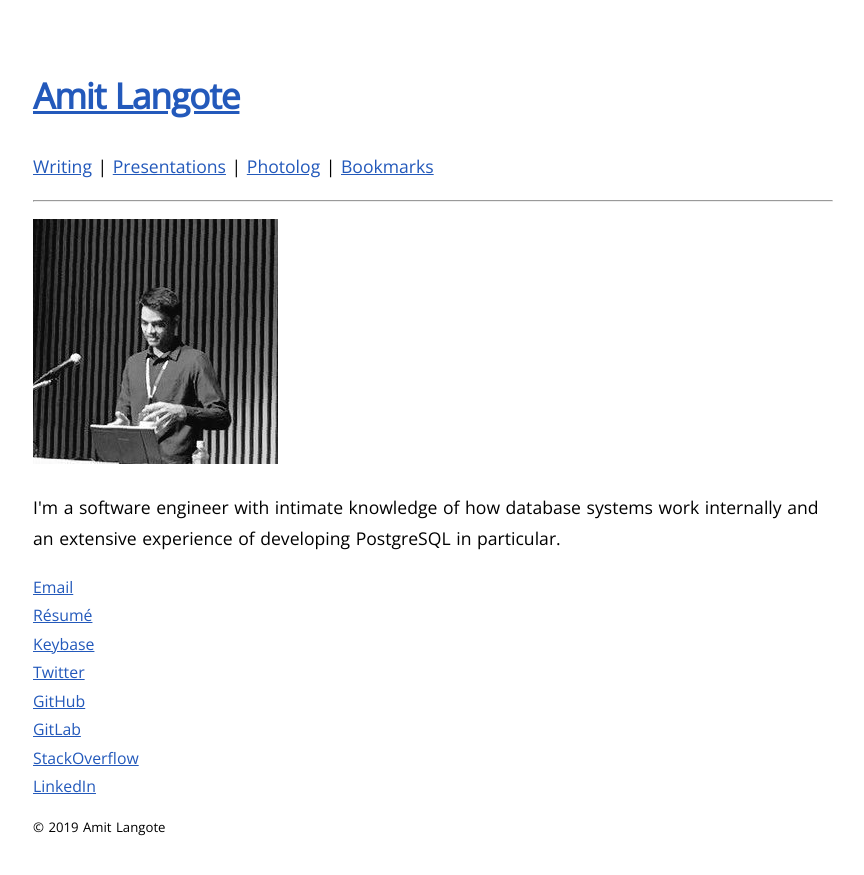
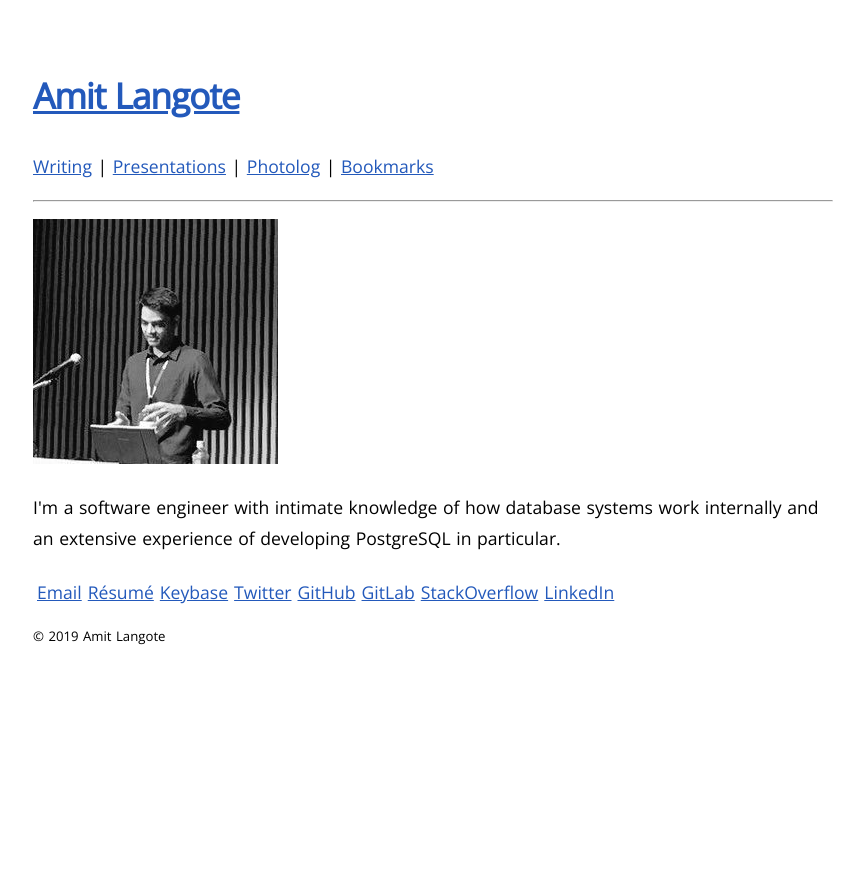
Before and after one commit to amitlan/website, a Jekyll site: the page built from index.md, in a window 1280 px wide. Shown: the top 875 px of the page, without its empty margins (207-1071 px from the left). Built offline with Jekyll 4.4.1, drawn with Linux system fonts in a browser that asks for light colours.

Commit message:
index: biggest tweak ever

```diff
--- a/index.md
+++ b/index.md
@@ -5,13 +5,5 @@ layout: default
 <hr>
 <img src="files/me.jpg" alt="hi" class="inline"/>
 <p>I'm a software engineer with intimate knowledge of how database systems work internally and an extensive experience of developing PostgreSQL in particular.</p>
-<ul>
- <li><a href="mailto:amitlangote09@gmail.com">Email</a></li>
- <li><a href="https://s3-ap-northeast-1.amazonaws.com/amitlan.com/files/resume.pdf">Résumé</a></li>
- <li><a href="https://keybase.io/amitlan">Keybase</a></li>
- <li><a href="https://twitter.com/amitlan">Twitter</a></li>
- <li><a href="https://github.com/amitlan">GitHub</a></li>
- <li><a href="https://gitlab.com/amitlan">GitLab</a></li>
- <li><a href="https://stackoverflow.com/users/683402">StackOverflow</a></li>
- <li><a href="https://linkedin.com/in/amitlan">LinkedIn</a></li>
-</ul>
+
+<a href="mailto:amitlangote09@gmail.com">Email</a> | <a href="https://s3-ap-northeast-1.amazonaws.com/amitlan.com/files/resume.pdf">Résumé</a> | <a href="https://keybase.io/amitlan">Keybase</a> | <a href="https://twitter.com/amitlan">Twitter</a> | <a href="https://github.com/amitlan">GitHub</a> | <a href="https://gitlab.com/amitlan">GitLab</a> | <a href="https://stackoverflow.com/users/683402">StackOverflow</a> | <a href="https://linkedin.com/in/amitlan">LinkedIn</a>
```
